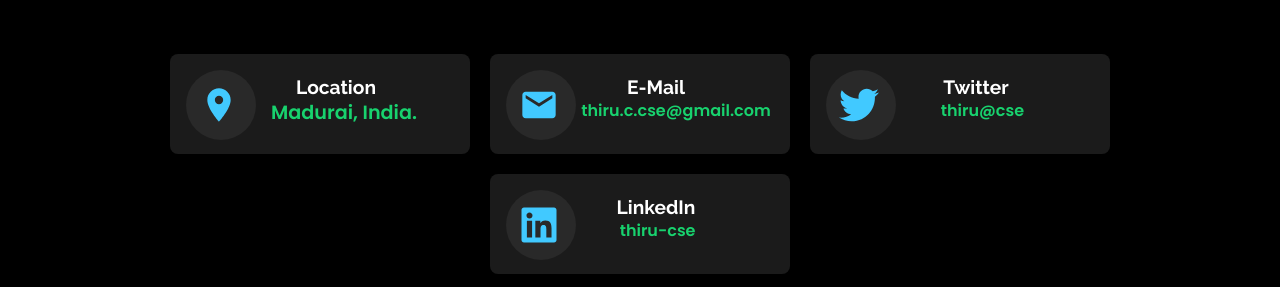
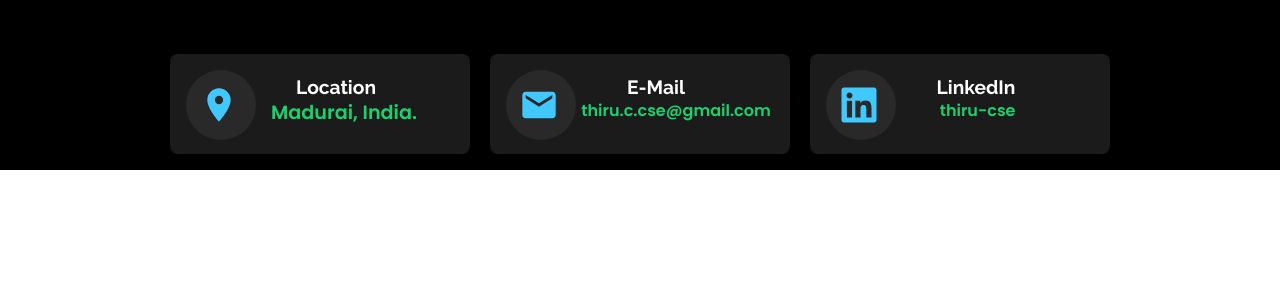
Before and after one commit to Thiru-cse/My-Portfolio, a React (Create React App) app: page / in a window 1280 px wide. Shown: the part 3878-4165 px from the top of the page. After the commit the page ends 4048 px from the top, so only its background shows below. Built offline with nearby package versions, Linux system fonts and the light colour scheme.

Commit message:
Update Contact.jsx

```diff
--- a/src/components/contact/Contact.jsx
+++ b/src/components/contact/Contact.jsx
@@ -1,6 +1,6 @@
 import "./contact.scss";
 import { MdLocationOn, MdEmail } from 'react-icons/md'
-import { FaTwitter,FaLinkedin } from 'react-icons/fa'
+import { FaLinkedin } from 'react-icons/fa'
 
 
 
@@ -29,12 +29,6 @@ export default function Contact() {
               <a style={{ textDecoration: "none", color: "#18d26e" }} href="mailto:thiru.c.cse@gmail.com"> thiru.c.cse@gmail.com </a></p>
               </div>
             <div className="email">
-              <div className="round"><FaTwitter className="mdl" size={40} color="rgb(65, 201, 255)" /></div>
-              <p className="loca">Twitter</p>
-              <p className="sub" style={{ fontSize: "1rem", marginLeft: "2.8rem", textDecoration: "none" }}>
-              <a style={{ textDecoration: "none", color: "#18d26e" }} href="https://twitter.com/Thiru_cse_"> thiru@cse </a></p>
-              </div>
-            <div className="email">
               <div className="round"><FaLinkedin className="mdl" size={40} color="rgb(65, 201, 255)" /></div>
               <p className="loca">LinkedIn</p>
               <p className="sub" style={{ fontSize: "1rem", marginLeft: "2.2rem", textDecoration: "none" }}>
```
